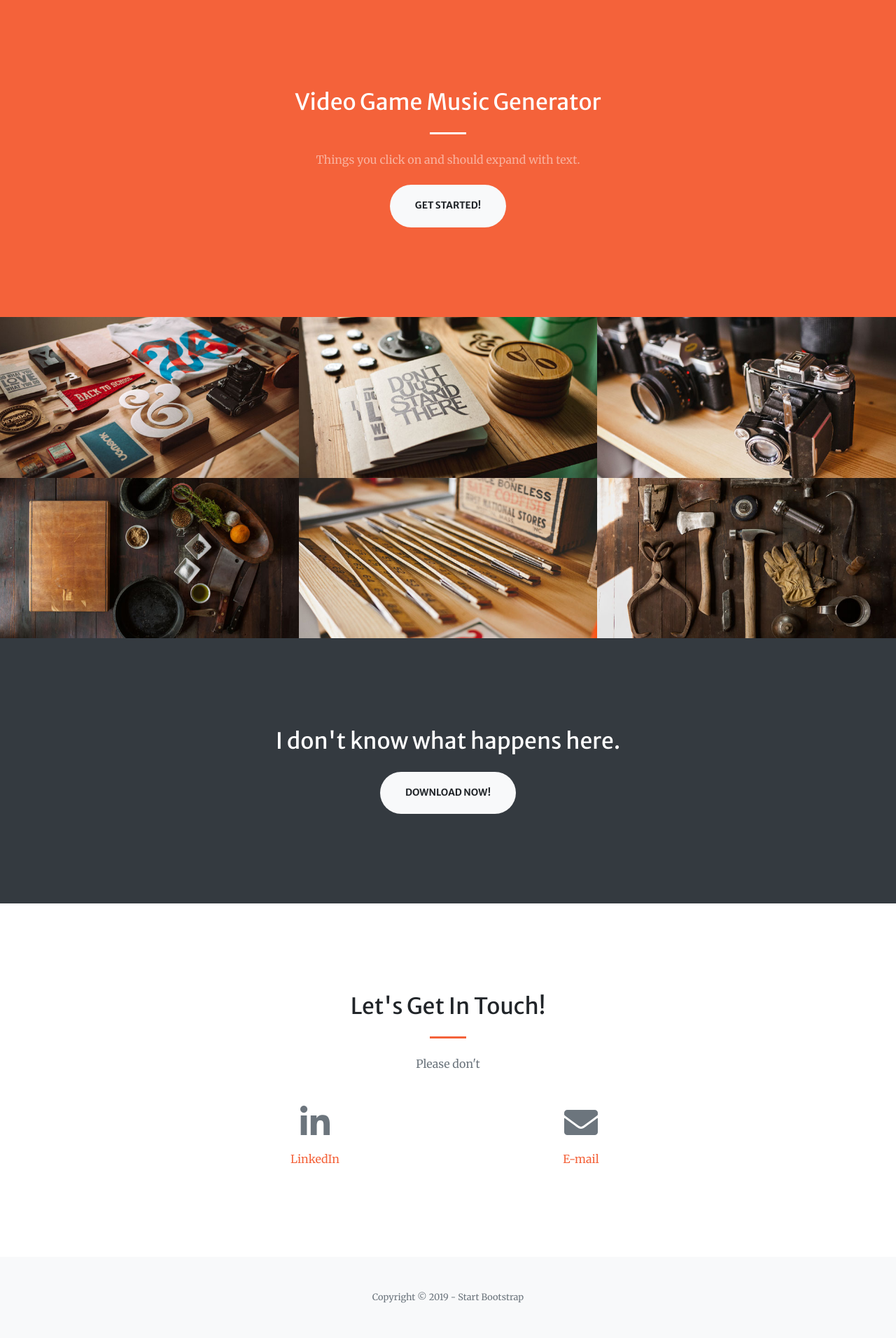
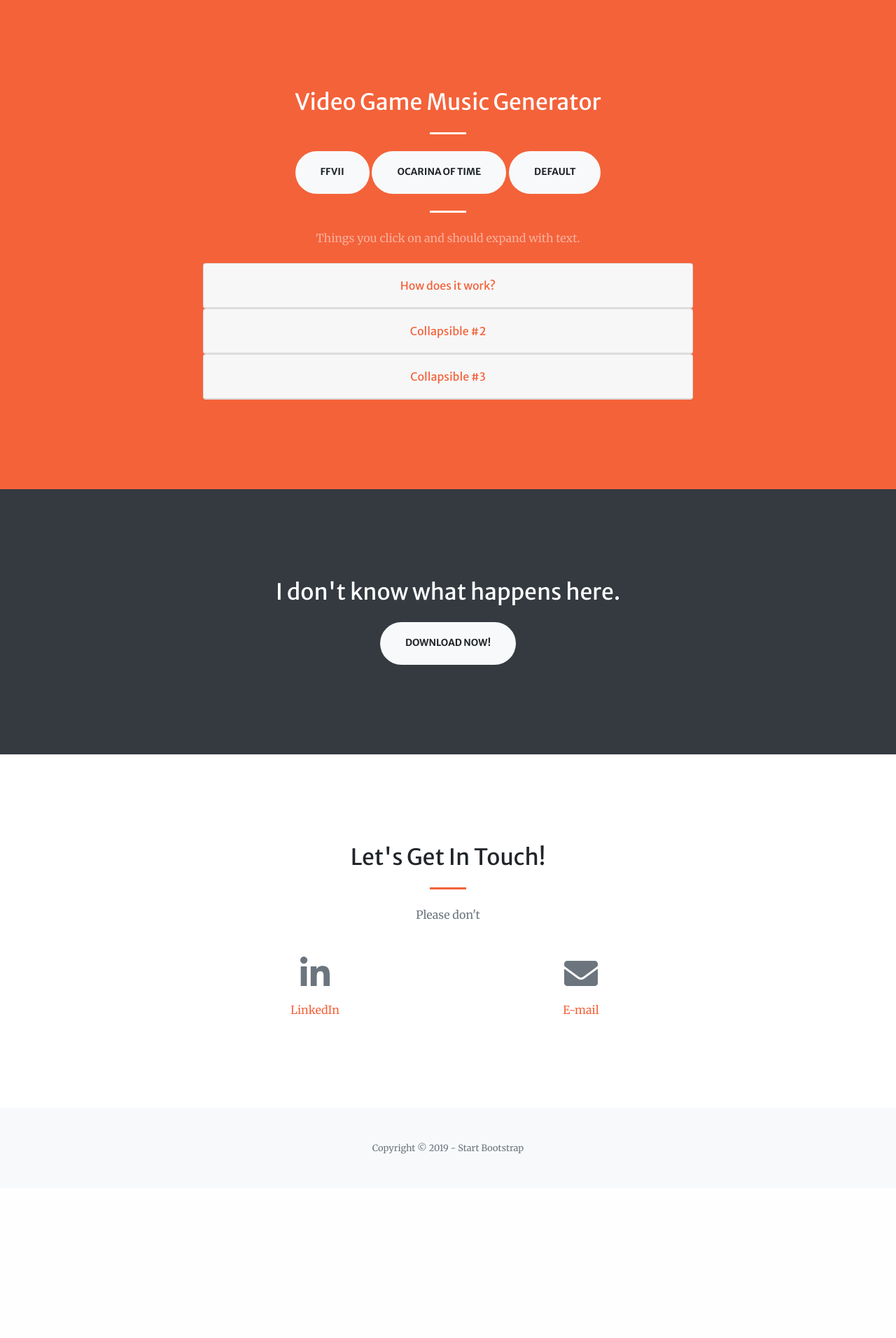
Before and after one commit to a-rahman/a-rahman.github.io, a Flask app: page / in a window 1280 px wide. Shown: the part 801-2713 px from the top of the page at 70% size. After the commit the page ends 2450 px from the top, so only its background shows below. Run offline with Flask 2, Linux system fonts and the light colour scheme; some libraries are stand-ins or nearby versions.

Commit message:
Added accordion cards

```diff
--- a/templates/index.html
+++ b/templates/index.html
@@ -80,8 +80,77 @@
         <div class="col-lg-8 text-center">
           <h2 class="text-white mt-0">Video Game Music Generator</h2>
           <hr class="divider light my-4">
+          <a class="btn btn-light btn-xl js-scroll-trigger" href="#services">FFVII</a>
+          <a class="btn btn-light btn-xl js-scroll-trigger" href="#services">Ocarina of Time</a>
+          <a class="btn btn-light btn-xl js-scroll-trigger" href="default.mid">Default</a>
+          <hr class="divider light my-4">
           <p class="text-white-50 mb-4">Things you click on and should expand with text.</p>
-          <a class="btn btn-light btn-xl js-scroll-trigger" href="#services">Get Started!</a>
+          <div class="container">
+            <div id="accordion">
+                <div class="card">
+                    <div class="card-header" id="headingOne">
+                        <h5 class="mb-0 d-inline">
+                            <button class="btn btn-link" data-toggle="collapse" data-target="#collapseOne" aria-expanded="true" aria-controls="collapseOne">
+                              How does it work?
+                            </button>
+                        </h5>
+                         <!--<a href="#" data-target="[data-parent='#child1']" data-toggle="collapse" class="my-2 float-right">toggle all</a>-->
+                    </div>
+                    <div id="collapseOne" class="collapse" aria-labelledby="headingOne" data-parent="#accordion">
+                        <div class="card-body w3-dark-grey" id="child1">
+                            <div class="card">
+                                <div class="card-header">
+                                    <a href="#" data-toggle="collapse" data-target="#collapseOneA">Child A</a>
+                                </div>
+                                <div class="card-body collapse" data-parent="#child1" id="collapseOneA">
+                                    Crunch wolf moon tempor, sunt aliqua put a bird.
+                                </div>
+                            </div>
+                            <div class="card">
+                                <div class="card-header">
+                                    <a href="#" data-toggle="collapse" data-target="#collapseOneB">Child B</a>
+                                </div>
+                                <div class="card-body collapse" data-parent="#child1" id="collapseOneB">
+                                    Another flipp runch wolf moon tempor, sunt aliqua put a bird.
+                                </div>
+                            </div>
+                        </div>
+                    </div>
+                </div>
+                <div class="card">
+                    <div class="card-header" id="headingTwo">
+                        <h5 class="mb-0">
+                <button class="btn btn-link collapsed" data-toggle="collapse" data-target="#collapseTwo" aria-expanded="false" aria-controls="collapseTwo">
+                  Collapsible #2
+                </button>
+              </h5>
+                    </div>
+                    <div id="collapseTwo" class="collapse" aria-labelledby="headingTwo" data-parent="#accordion">
+                        <div class="card-body">
+                            Anim pariatur cliche reprehenderit, enim eiusmod high life accusamus terry richardson ad squid. 3 wolf moon officia aute, non cupidatat skateboard dolor brunch. Food truck quinoa nesciunt laborum eiusmod. Brunch 3 wolf moon tempor, sunt aliqua put a bird
+                            on it squid single-origin coffee nulla assumenda shoreditch et. Nihil anim keffiyeh helvetica, craft beer labore wes anderson cred nesciunt sapiente ea proident. Ad vegan excepteur butcher vice lomo. Leggings occaecat craft beer farm-to-table,
+                            raw denim aesthetic synth nesciunt you probably haven't heard of them accusamus labore sustainable VHS.
+                        </div>
+                    </div>
+                </div>
+                <div class="card">
+                    <div class="card-header" id="headingThree">
+                        <h5 class="mb-0">
+                <button class="btn btn-link collapsed" data-toggle="collapse" data-target="#collapseThree" aria-expanded="false" aria-controls="collapseThree">
+                  Collapsible #3
+                </button>
+              </h5>
+                    </div>
+                    <div id="collapseThree" class="collapse" aria-labelledby="headingThree" data-parent="#accordion">
+                        <div class="card-body">
+                            Anim pariatur cliche reprehenderit, enim eiusmod high life accusamus terry richardson ad squid. 3 wolf moon officia aute, non cupidatat skateboard dolor brunch. Food truck quinoa nesciunt laborum eiusmod. Brunch 3 wolf moon tempor, sunt aliqua put a bird
+                            on it squid single-origin coffee nulla assumenda shoreditch et. Nihil anim keffiyeh helvetica, craft beer labore wes anderson cred nesciunt sapiente ea proident. Ad vegan excepteur butcher vice lomo. Leggings occaecat craft beer farm-to-table,
+                            raw denim aesthetic synth nesciunt you probably haven't heard of them accusamus labore sustainable VHS.
+                        </div>
+                    </div>
+                </div>
+            </div>
+        </div>
         </div>
       </div>
     </div>
@@ -127,6 +196,7 @@
   </section>
 -->
   <!-- Portfolio Section -->
+  <!--
   <section id="portfolio">
     <div class="container-fluid p-0">
       <div class="row no-gutters">
@@ -211,7 +281,7 @@
       </div>
     </div>
   </section>
-
+  -->
   <!-- Call to Action Section -->
   <section class="page-section bg-dark text-white">
     <div class="container text-center">
```
